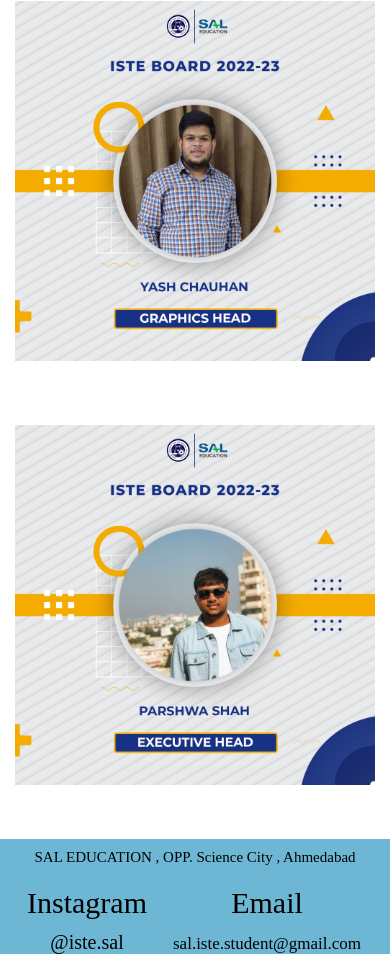
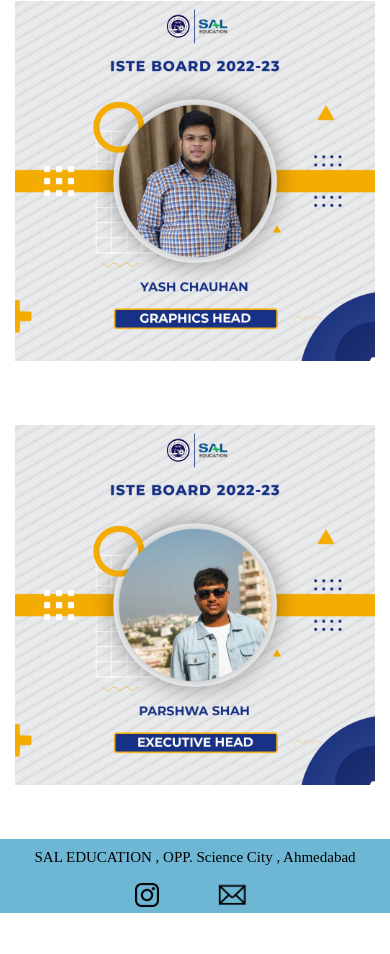
Before and after one commit to yash000017/ISTE, a plain HTML site: page index.html in a window 390 px wide. Shown: the part 8424-9378 px from the top of the page. After the commit the page ends 9337 px from the top, so only its background shows below. Drawn offline with Linux system fonts and the light colour scheme.

Commit message:
Add files via upload

```diff
--- a/CSS/styles.css
+++ b/CSS/styles.css
@@ -386,10 +386,15 @@ p{
 
 .contact-wrapper{
     display: flex;
+    justify-content: space-between;
+}
+
+.contact-address{
+    width: 100%;
+    display: flex;
 }
 
 .contact-logo{
-    width: 25%;
     padding-top: 3px;
 }
 
@@ -398,17 +403,12 @@ p{
 }
 
 .address{
-    width: 25%;
     text-align: center;
-}
-
-.Address{
-    font-size: 35px;
 }
 
 .sal-address{
     font-size: 15px;
-    padding-top: 10px;
+    padding-top: 30px;
 }
 
 .sal-address a{
@@ -421,60 +421,28 @@ p{
     color: palevioletred;
 }
 
-.wrapper{
-    width: 60%;
+.insta-email{
+    width: 200px;
     display: flex;
 }
 
 .insta{
-    width: 50%;
     text-align: center;
-    padding-left: 20px;
 }
 
-.instagram{
-    font-size: 35px;
-}
-
-.istesal{
-    font-size: 20px;
-    padding-top: 11px;
-}
-
-.istesal a{
-    text-decoration: none;
-    color: black;
-}
-
-.istesal a:hover{
-    text-decoration: underline;
-    color: palevioletred;
+.insta-logo{
+    width: 100%;
+    padding-top: 17px;
 }
 
 .email{
-    width: 50%;
     text-align: center;
 }
 
-.email-text-wrapper{
-    font-size: 35px;
-}
-
-.isteemail{
-    font-size: 17px;
+.email-logo{
+    width: 30%;
     padding-top: 14px;
 }
-
-.isteemail a{
-    text-decoration: none;
-    color: black;
-}
-
-.isteemail a:hover{
-    text-decoration: underline;
-    color: palevioletred;
-}
-
 
 
 @media (max-width:767px) {
@@ -782,11 +750,6 @@ p{
     width: 100%;
 }
 
-.Address{
-    display: none;
-    font-size: 25px;
-}
-
 .sal-address{
     font-size: 15px;
     padding-top: 10px;
@@ -802,30 +765,33 @@ p{
     color: palevioletred;
 }
 
-.wrapper{
-    padding-top: 20px;
-    width: 100%;
+.insta-email{
+    width:100% ;
     display: flex;
+    text-align: center;
 }
 
 .insta{
-    width: 40%;
-    text-align: center;
+    text-align: none;
     padding-left: 0;
 }
 
-.instagram{
-    font-size: 30px;
+.insta-logo{
+    width: 20%;
+    padding-top: 17px;
+    padding-left: 120px;
 }
 
 .email{
-    width: 60%;
-    font-size: 30px;
+    text-align: none;
 }
 
-.email-text-wrapper{
-    font-size: 30px;
+.email-logo{
+    width: 12%;
+    padding-top: 15px;
+    padding-right: 45px;
 }
+
 
 
 
--- a/index.html
+++ b/index.html
@@ -327,6 +327,7 @@
     <section id="contact">
         <div class="container">
             <div class="contact-wrapper">
+            <div class="contact-address">
                 <div class="contact-logo">
                     <div class="contact-logo-wrapper">
                         <img class="contact-logo-wrapper-1" src="images/iste-removebg-preview.png" alt="ISTE-logo">
@@ -334,32 +335,20 @@
                 </div>
 
                 <div class="address">
-                    <div class="address-title">
-                        <p class="Address">Address</p>
-                    </div>
                     <div class="address-link">
                         <p class="sal-address"><a href="https://maps.app.goo.gl/HbLNu1htsh8KHtu46">SAL  EDUCATION , OPP. Science City , Ahmedabad</a></p>
                     </div>
                 </div>
-                <div class="wrapper">
-                    <div class="insta">
-                        <div class="insta-info">
-                            <p class="instagram"><i class="fas fa-instagram"></i>Instagram</p>
-                        </div>
-                        <div class="insta-link">
-                            <p class="istesal"><a href="https://instagram.com/iste.sal?igshid=YmMyMTA2M2Y">@iste.sal</a></p>
-                        </div>
-                    </div>
+            </div>
+            <div class="insta-email">
+                <div class="insta">
+                    <a href="https://instagram.com/iste.sal?igshid=YmMyMTA2M2Y"><img class="insta-logo" src="images/instagram-logo.png" alt="Instagram-logo"></a>
+                </div>
 
-                    <div class="email">
-                        <div class="email-text">
-                            <p class="email-text-wrapper">Email</p>
-                        </div>
-                        <div class="email-link">
-                            <p class="isteemail"><a href="mailto:sal.iste.student@gmail.com">sal.iste.student@gmail.com</a></p>
-                        </div>
-                    </div>
+                <div class="email">
+                    <a href="mailto:sal.iste.student@gmail.com"><img class="email-logo" src="images/email-logo-png-1125.png" alt="Email-logo"></a>
                 </div>
+            </div>
             </div>
         </div>
     </section>
```
Also changed, not shown: images/email-logo-png-1125.png (added), images/instagram-logo.png (added).
